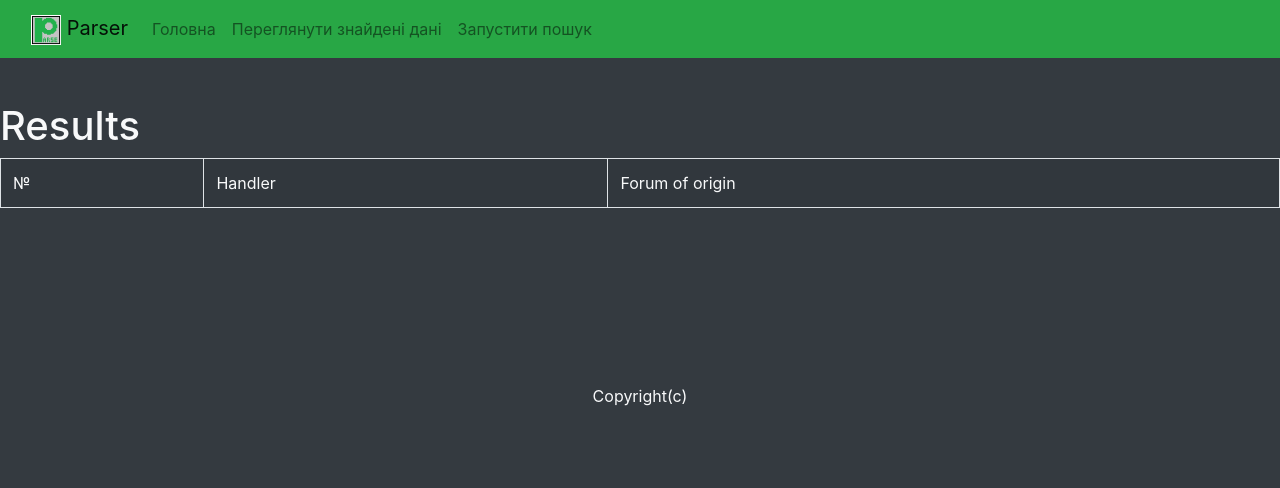
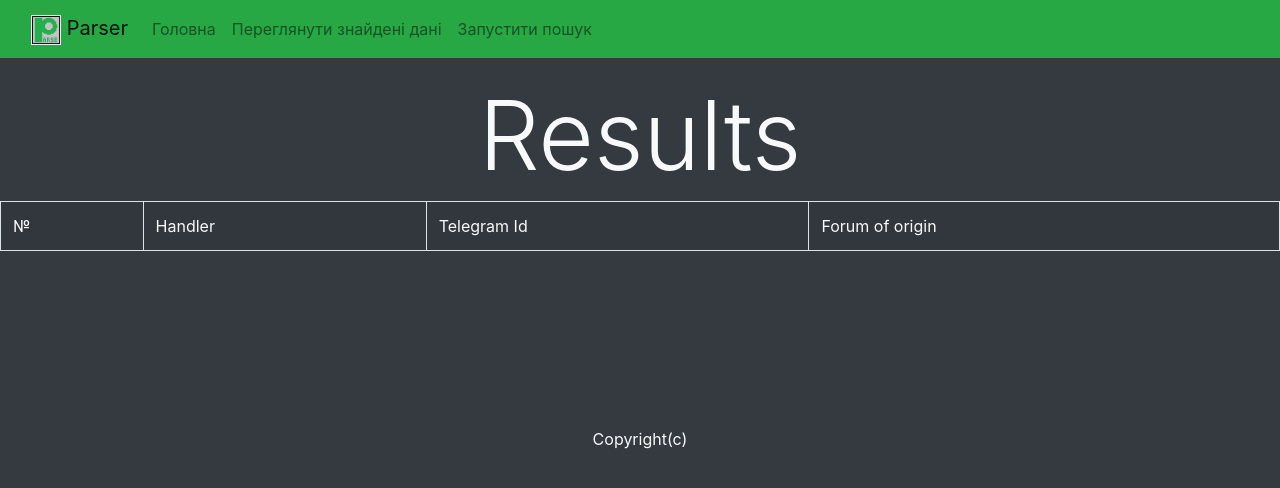
Before and after one commit to KinKinoV/Parser, a Django app: page /results/ in a window 1280 px wide. Shown: the top 488 px of the page. Run offline with Django 4.2, Linux system fonts and the light colour scheme; data that the repository does not hold is empty; parts of the project's set-up code (start-up, migrations or seed data) failed here and were passed over.

Commit message:
Changed table to show new 'user_id' field of the Nickname model

```diff
--- a/parser/templates/parser/results.html
+++ b/parser/templates/parser/results.html
@@ -3,19 +3,19 @@
 {% block title %} <title>Results</title> {% endblock title %}
 
 {%block content%}
-
-<br/>
-    <h1>Results</h1>
+<h1 class="display-1 text-center">Results</h1>
 <table class="table table-striped table-hover table-bordered">
     <tr>
         <td>№</td>
         <td>Handler</td>
+        <td>Telegram Id</td>
         <td>Forum of origin</td>
     </tr>
     {%for user in users%}
         <tr>
             <td>{{user.id}}</td>
             <td>{{user.handler}}</td>
+            <td>{{user.user_id}}</td>
             <td><a href="{{user.forumOrigin}}">{{user.forumOrigin}}</a></td>
         </tr>
     {%endfor%}
```
